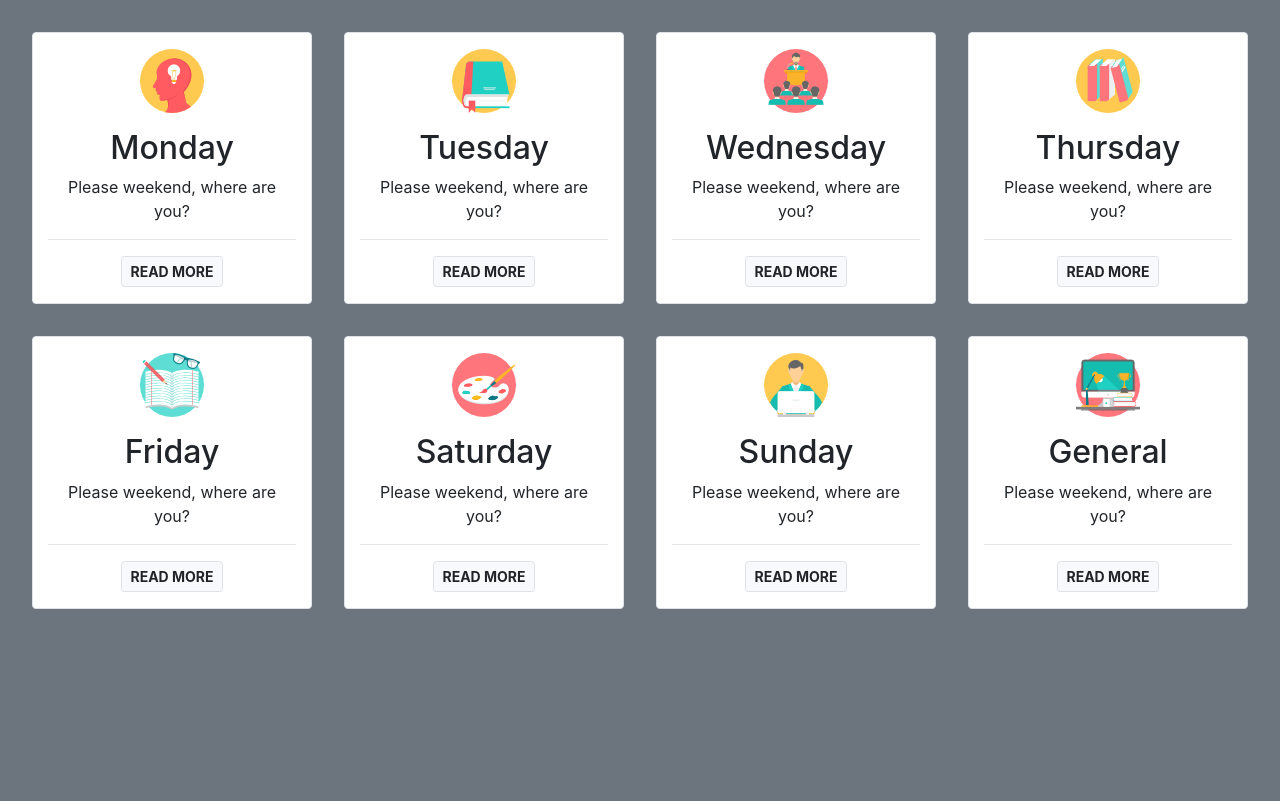
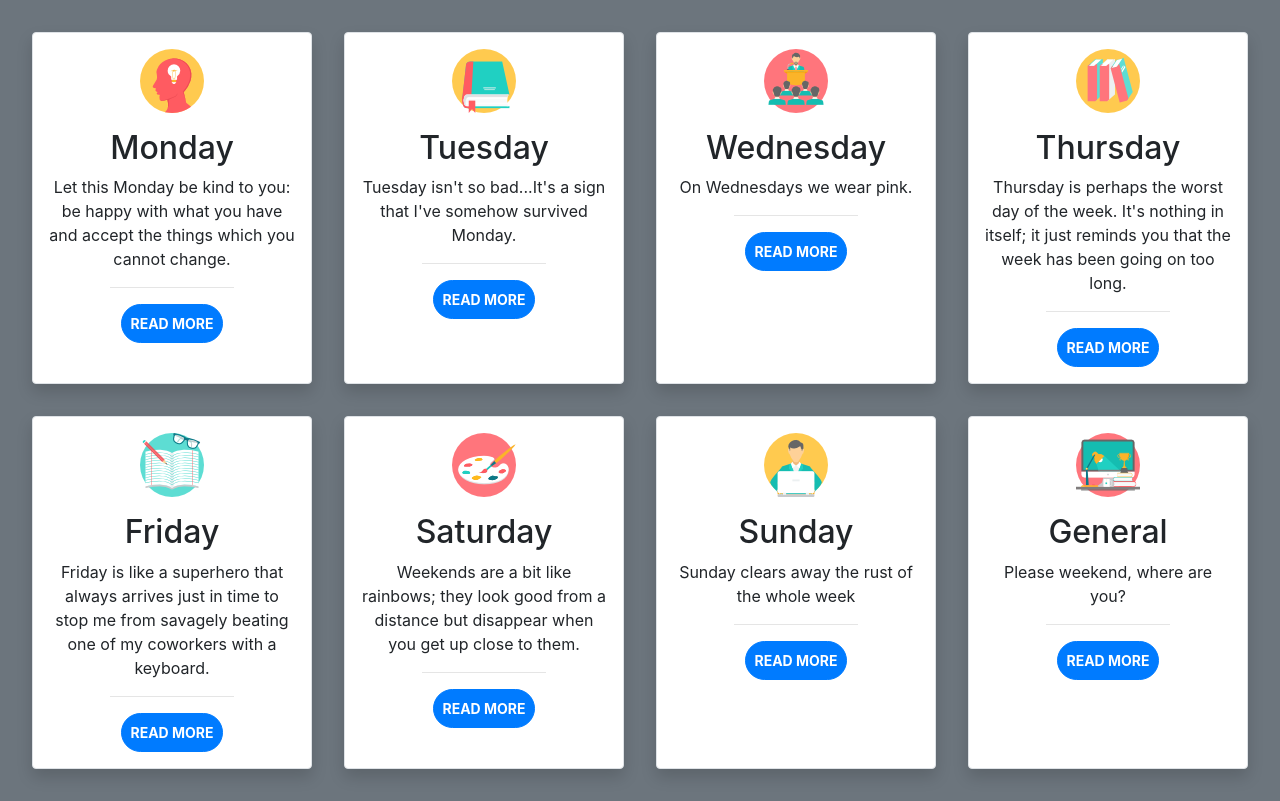
Before and after one commit to elisek-bc/Frameworking-FTW, a plain HTML site: page index.html in a window 1280 px wide. Drawn offline with nearby package versions, Linux system fonts and the light colour scheme.

Commit message:
FInish part 1

```diff
--- a/index.html
+++ b/index.html
@@ -7,75 +7,79 @@
     <link rel="stylesheet" href="https://stackpath.bootstrapcdn.com/bootstrap/4.3.1/css/bootstrap.min.css" integrity="sha384-ggOyR0iXCbMQv3Xipma34MD+dH/1fQ784/j6cY/iJTQUOhcWr7x9JvoRxT2MZw1T" crossorigin="anonymous">
 </head>
 <body class="bg-secondary m-3">
+
+
+
+
     <div class="container-fluid">
         <div class="row justify-content-center text-center">
 
-                <div class="col-sm bg-white border rounded m-3 py-3">
+                <div class="col-sm bg-white border rounded m-3 py-3 shadow">
                 <img src="brainstorm.png" class="img-fluid mx-auto mb-3 d-block" alt="brainstorm-icon">
                 <h2>Monday</h2>
-                <p>Please weekend, where are you?</p>
-                <hr>
-                <button type="button" class="btn btn-light border text-uppercase btn-sm font-weight-bold">Read more</button>
+                <p>Let this Monday be kind to you: be happy with what you have and accept the things which you cannot change.</p>
+                <hr width=50%>
+                <a class="btn btn-primary text-uppercase btn-sm font-weight-bold rounded-pill p-2" href="#" role="button">Read More</a>
             </div>
 
-            <div class="col-sm bg-white border rounded m-3 py-3">
+            <div class="col-sm bg-white border rounded m-3 py-3 shadow">
                 <img src="book.png" class="img-fluid mx-auto mb-3 d-block" alt="book-icon">
                 <h2>Tuesday</h2>
-                <p>Please weekend, where are you?</p>
-                <hr>
-                <button type="button" class="btn btn-light border text-uppercase btn-sm font-weight-bold">Read more</button>
+                <p>Tuesday isn't so bad...It's a sign that I've somehow survived Monday.</p>
+                <hr width=50%>
+                <a class="btn btn-primary text-uppercase btn-sm font-weight-bold rounded-pill p-2" href="#" role="button">Read More</a>
             </div>
 
-            <div class="col-sm bg-white border rounded m-3 py-3">
+            <div class="col-sm bg-white border rounded m-3 py-3 shadow">
                 <img src="lecture.png" class="img-fluid mx-auto mb-3 d-block" alt="lecture-icon">
                 <h2>Wednesday</h2>
-                <p>Please weekend, where are you?</p>
-                <hr>
-                <button type="button" class="btn btn-light border text-uppercase btn-sm font-weight-bold">Read more</button>
+                <p>On Wednesdays we wear pink.</p>
+                <hr width=50%>
+                <a class="btn btn-primary text-uppercase btn-sm font-weight-bold rounded-pill p-2" href="#" role="button">Read More</a>
             </div>
 
-            <div class="col-sm bg-white border rounded m-3 py-3">
+            <div class="col-sm bg-white border rounded m-3 py-3 shadow">
                 <img src="library.png" class="img-fluid mx-auto mb-3 d-block" alt="library-icon">
                 <h2>Thursday</h2>
-                <p>Please weekend, where are you?</p>
-                <hr>
-                <button type="button" class="btn btn-light border text-uppercase btn-sm font-weight-bold">Read more</button>
+                <p>Thursday is perhaps the worst day of the week. It's nothing in itself; it just reminds you that the week has been going on too long.</p>
+                <hr width=50%>
+                <a class="btn btn-primary text-uppercase btn-sm font-weight-bold rounded-pill p-2" href="#" role="button">Read More</a>
             </div>
 
         </div>
 
         <div class="row justify-content-center text-center">
 
-            <div class="col-sm bg-white border rounded m-3 py-3">
+            <div class="col-sm bg-white border rounded m-3 py-3 shadow">
                 <img src="notebook.png" class="img-fluid mx-auto mb-3 d-block" alt="notebook-icon">
                 <h2>Friday</h2>
-                <p>Please weekend, where are you?</p>
-                <hr>
-                <button type="button" class="btn btn-light border text-uppercase btn-sm font-weight-bold">Read more</button>
+                <p>Friday is like a superhero that always arrives just in time to stop me from savagely beating one of my coworkers with a keyboard.</p>
+                <hr width=50%>
+                <a class="btn btn-primary text-uppercase btn-sm font-weight-bold rounded-pill p-2" href="#" role="button">Read More</a>
             </div>
 
-            <div class="col-sm bg-white border rounded m-3 py-3">
+            <div class="col-sm bg-white border rounded m-3 py-3 shadow">
                 <img src="painting-palette.png" class="img-fluid mx-auto mb-3 d-block" alt="painting-icon">
                 <h2>Saturday</h2>
-                <p>Please weekend, where are you?</p>
-                <hr>
-                <button type="button" class="btn btn-light border text-uppercase btn-sm font-weight-bold">Read more</button>
+                <p>Weekends are a bit like rainbows; they look good from a distance but disappear when you get up close to them.</p>
+                <hr width=50%>
+                <a class="btn btn-primary text-uppercase btn-sm font-weight-bold rounded-pill p-2" href="#" role="button">Read More</a>
             </div>
 
-            <div class="col-sm bg-white border rounded m-3 py-3">
+            <div class="col-sm bg-white border rounded m-3 py-3 shadow">
                 <img src="student.png" class="img-fluid mx-auto mb-3 d-block" alt="student-icon">
                 <h2>Sunday</h2>
-                <p>Please weekend, where are you?</p>
-                <hr>
-                <button type="button" class="btn btn-light border text-uppercase btn-sm font-weight-bold">Read more</button>
+                <p>Sunday clears away the rust of the whole week</p>
+                <hr width=50%>
+                <a class="btn btn-primary text-uppercase btn-sm font-weight-bold rounded-pill p-2 mb-0" href="#" role="button">Read More</a>
             </div>
 
-            <div class="col-sm bg-white border rounded m-3 py-3">
+            <div class="col-sm bg-white border rounded m-3 py-3 shadow">
                 <img src="workspace.png" class="img-fluid mx-auto mb-3 d-block" alt="workspace-icon">
                 <h2>General</h2>
                 <p>Please weekend, where are you?</p>
-                <hr>
-                <button type="button" class="btn btn-light border text-uppercase btn-sm font-weight-bold">Read more</button>
+                <hr width=50%>
+                <a class="btn btn-primary text-uppercase btn-sm font-weight-bold rounded-pill p-2 mb-0" href="#" role="button">Read More</a>
             </div>
 
     </div>
```
